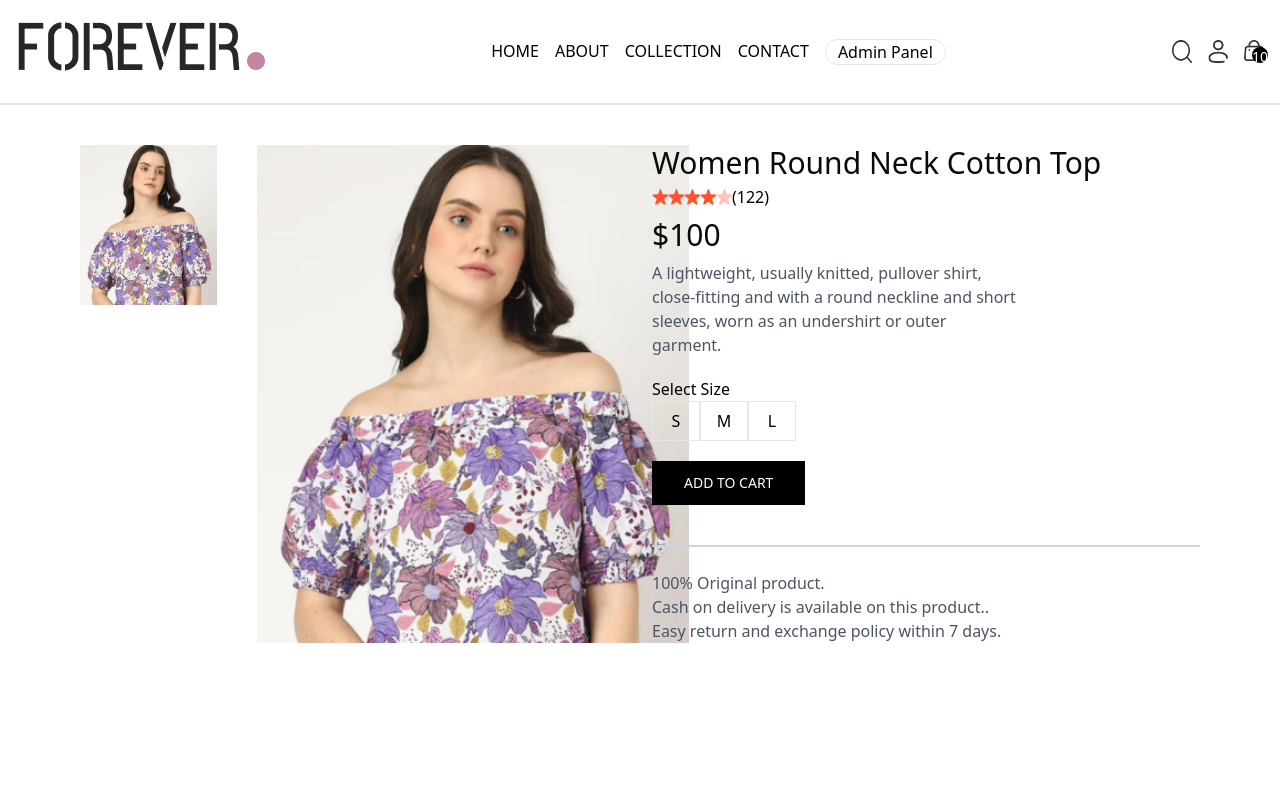
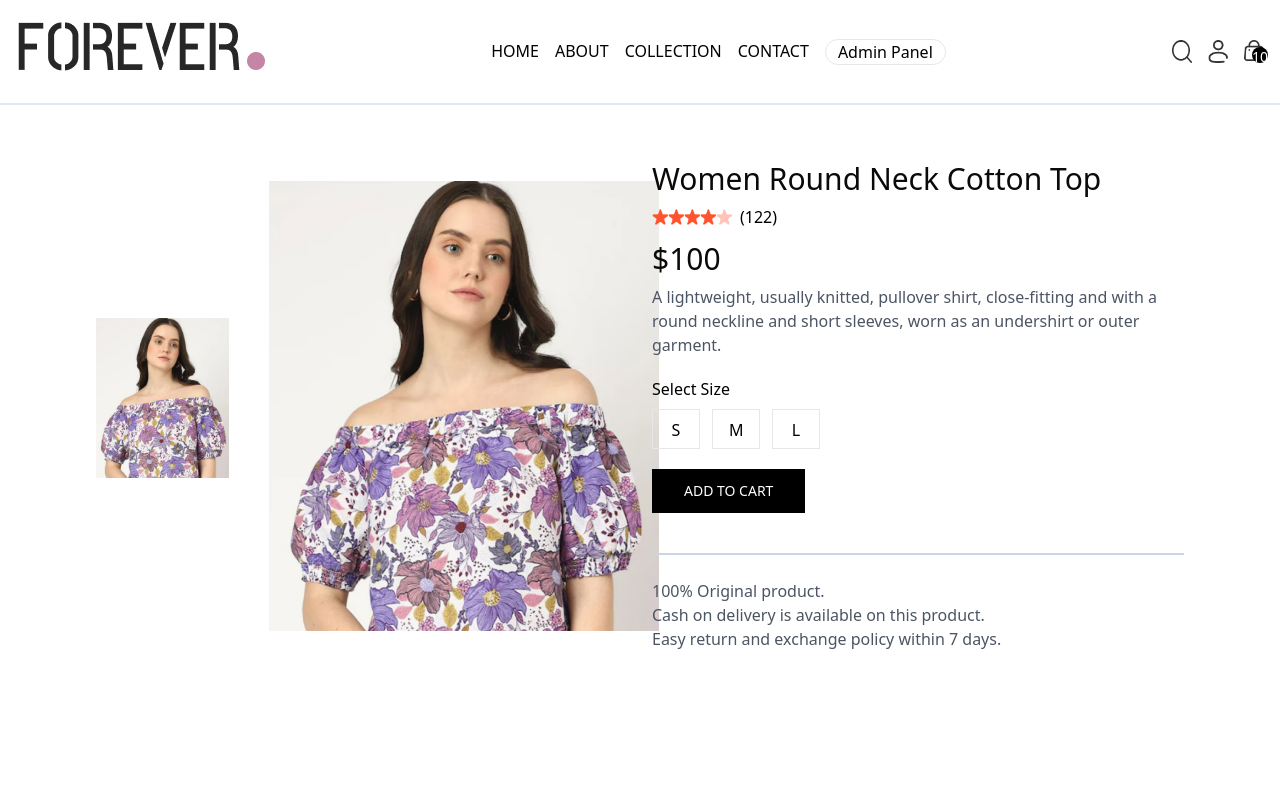
Before and after one commit to YoumnaElsaeedd/Forever-project, a React (Create React App) app: page /product/aaaaa in a window 1280 px wide. Shown: the top 800 px of the page. Built offline with nearby package versions, Linux system fonts and the light colour scheme.

Commit message:
edit in details page

```diff
--- a/src/components/Details.jsx
+++ b/src/components/Details.jsx
@@ -11,41 +11,58 @@ function Details() {
   }
   return (
     <>
-    <div className=' sm:flex mt-10 gap-6  '>
-    <div className=' sm:w-1/2 flex'>
-      <img src={product.image[0]} alt={product.name} className='w-1/4 h-40 mr-10 ' />
-      <img src={product.image[0]} alt={product.name} className='' />
+    <div className='sm:flex flex-col sm:flex-row mt-10 gap-6 p-4'>
+  <div className='sm:w-1/2 flex flex-col sm:flex-row items-center'>
+    <img
+      src={product.image[0]}
+      alt={product.name}
+      className='w-2/3 sm:w-1/4 h-40 mb-4 sm:mr-10 object-cover'
+    />
+    <img
+      src={product.image[0]}
+      alt={product.name}
+      className='w-full sm:w-3/4 object-cover'
+    />
   </div>
-      <div className='w-1/2'>
-      <h1 className='text-3xl text-stone-950 mb-2'>{product.name}</h1>
-      <div className='flex items-center w-4 mb-3 h-4'>
-      <img src={assets.star_icon}/>
-      <img src={assets.star_icon}/>
-      <img src={assets.star_icon}/>
-      <img src={assets.star_icon}/>
-      <img src={assets.star_dull_icon}/>
-      <h1>(122)</h1>
+
+  <div className='sm:w-1/2'>
+    <h1 className='text-2xl sm:text-3xl text-stone-950 mb-2'>{product.name}</h1>
+
+    <div className='flex items-center mb-3'>
+      <img src={assets.star_icon} className="w-4 h-4"/>
+      <img src={assets.star_icon} className="w-4 h-4"/>
+      <img src={assets.star_icon} className="w-4 h-4"/>
+      <img src={assets.star_icon} className="w-4 h-4"/>
+      <img src={assets.star_dull_icon} className="w-4 h-4"/>
+      <h1 className="ml-2">(122)</h1>
     </div>
-      <p className='text-3xl text-stone-950 mb-2'>${product.price}</p>
-      <p className='text-gray-600 mb-5 w-2/3'>{product.description}</p>
-      <h1> Select Size </h1>
-      <div className="sizes-buttons">
+
+    <p className='text-xl sm:text-3xl text-stone-950 mb-2'>${product.price}</p>
+    <p className='text-gray-600 mb-5'>{product.description}</p>
+
+    <h1>Select Size</h1>
+    <div className="flex flex-wrap gap-3 mt-2">
       {product.sizes.map((size, index) => (
-          <button key={index} className="border m-auto w-12 h-10  gap-5">
+        <button key={index} className="border px-4 py-2 w-12 h-10 text-center">
           {size}
         </button>
       ))}
+    </div>
 
-      </div>
-      <button class="bg-black text-white px-8 py-3 text-sm mt-5 active:bg-gray-700">ADD TO CART</button>
+    <button className="bg-black text-white px-8 py-3 text-sm mt-5 w-full sm:w-auto active:bg-gray-700">
+      ADD TO CART
+    </button>
+
     <div className='bg-slate-300 h-0.5 mt-10'></div>
+
     <div className='text-gray-600 mt-6'>
       <p>100% Original product.</p>
-      <p>Cash on delivery is available on this product..</p>
+      <p>Cash on delivery is available on this product.</p>
       <p>Easy return and exchange policy within 7 days.</p>
     </div>
   </div>
 </div>
+
 
 
 
--- a/src/pages/collection.jsx
+++ b/src/pages/collection.jsx
@@ -81,7 +81,7 @@ function Collection() {
         <option value="High-Low"> sort by : High To Low</option>
       </select>
    </div>
-     <div className='grid grid-cols-1 md:grid-cols-3 lg:grid-cols-4 gap-4 m-9'>
+     <div className='grid grid-cols-1 sm:grid-cols-2 md:grid-cols-3 lg:grid-cols-4 gap-4 m-9'>
        {
         Data.map((el)=>{
           return  <Card key={el._id} obj ={el}/>
```
Lines whose indentation alone changed are shown as unchanged.
